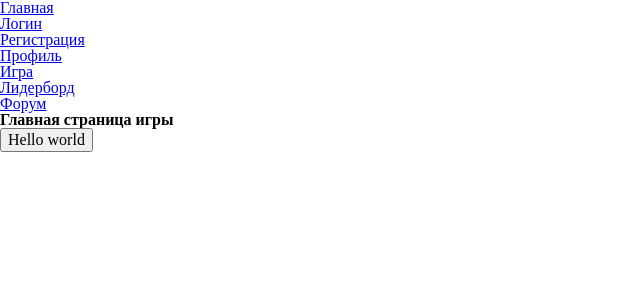
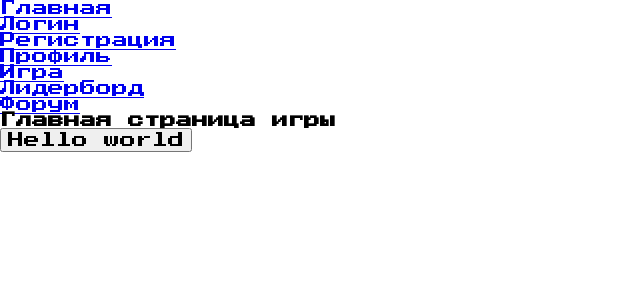
Before and after one commit to akezhanbexeitov/pac-man, a React (Vite) app in the folder packages/client/: page / in a window 1280 px wide. Shown: the top 300 px of the page, without its empty margins (0-640 px from the left). Built offline with nearby package versions, Linux system fonts and the light colour scheme.

Commit message:
Add new font to the project

```diff
--- a/packages/client/src/styles/index.scss
+++ b/packages/client/src/styles/index.scss
@@ -1,9 +1,13 @@
+// ===== FONTS =====
+@import "https://fonts.googleapis.com/css2?family=Press+Start+2P&display=swap";
+
 // ===== GLOBALS =====
 @import "./globals/normalize";
 @import "./globals/reset";
 
 // ===== VARIABLES =====
 :root {
+  font-family: "Press Start 2P", Arial, Helvetica, sans-serif;
   --yellow-color: #FFD301;
   --red-color: #FF0000;
   --black-color: #000000;
```
